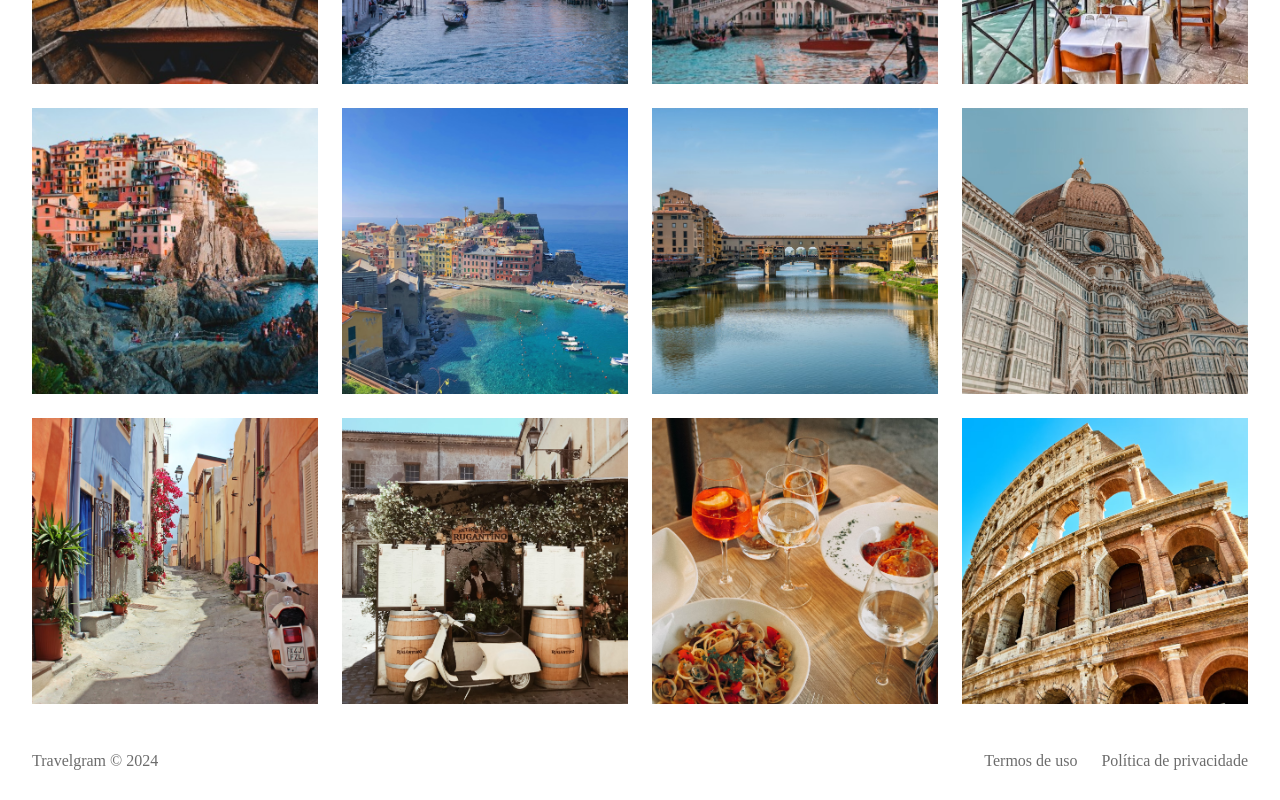
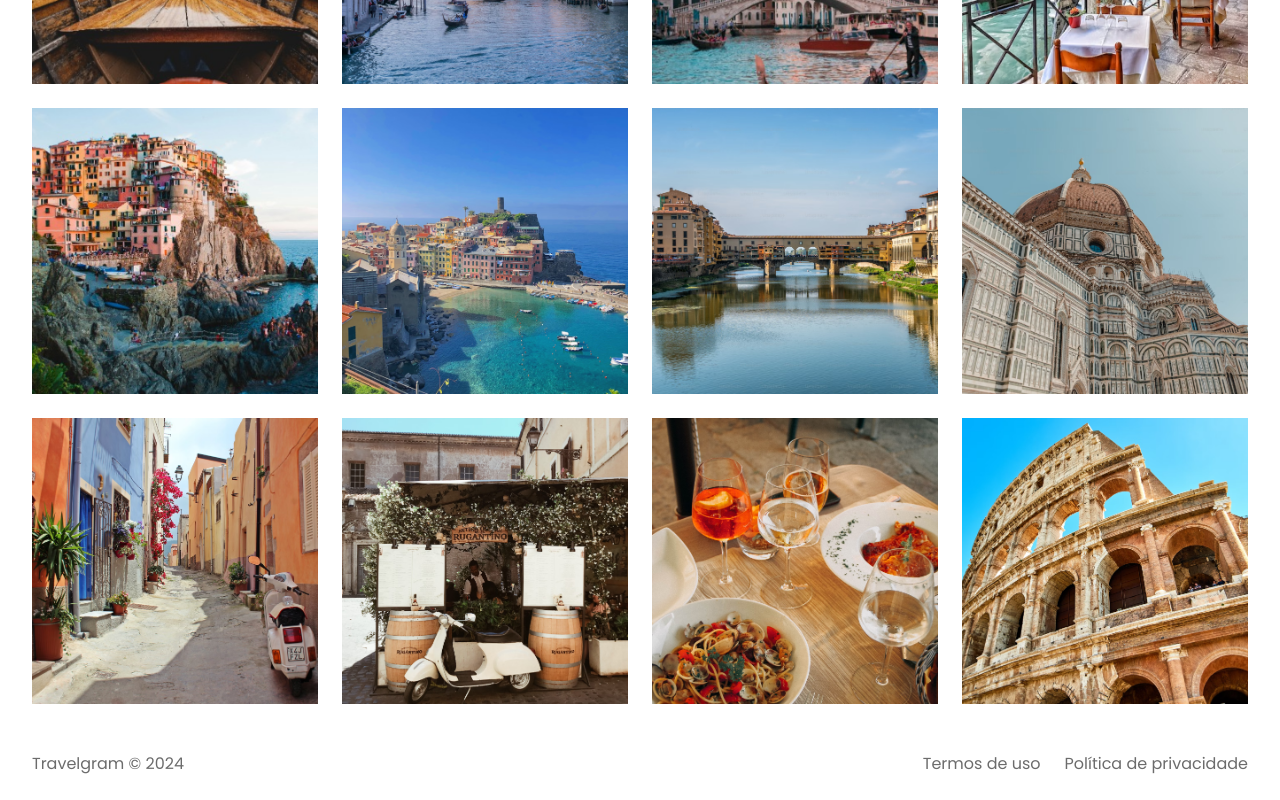
Before and after one commit to hendrickf/Travelgram, a plain HTML site: page index.html in a window 1280 px wide. Shown: the part 562-1362 px from the top of the page. Drawn offline with Linux system fonts and the light colour scheme.

Commit message:
projeto finalizado

```diff
--- a/styles/footer.css
+++ b/styles/footer.css
@@ -2,6 +2,7 @@ footer {
     display: flex;
     padding-block: 24px;
     gap: 24px;
+    font: var(--text);
 }
 
 footer span:nth-child(1) {
```
